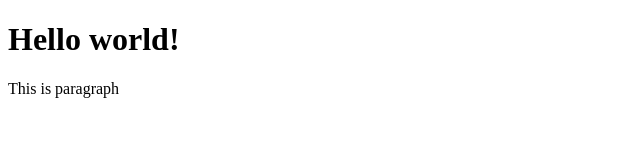
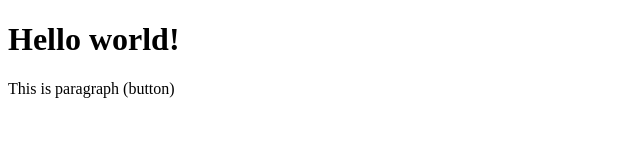
Before and after one commit to vprajakta/LocalRepo, a plain HTML site: page index.html in a window 1280 px wide. Shown: the full height of the page, 0-640 px from the left. Drawn offline with Linux system fonts and the light colour scheme.

```diff
--- a/index.html
+++ b/index.html
@@ -8,6 +8,6 @@
 </head>
 <body>
     <h1>Hello world!</h1>
-    <p>This is paragraph</p>
+    <p>This is paragraph (button)</p>
 </body>
 </html>
```
